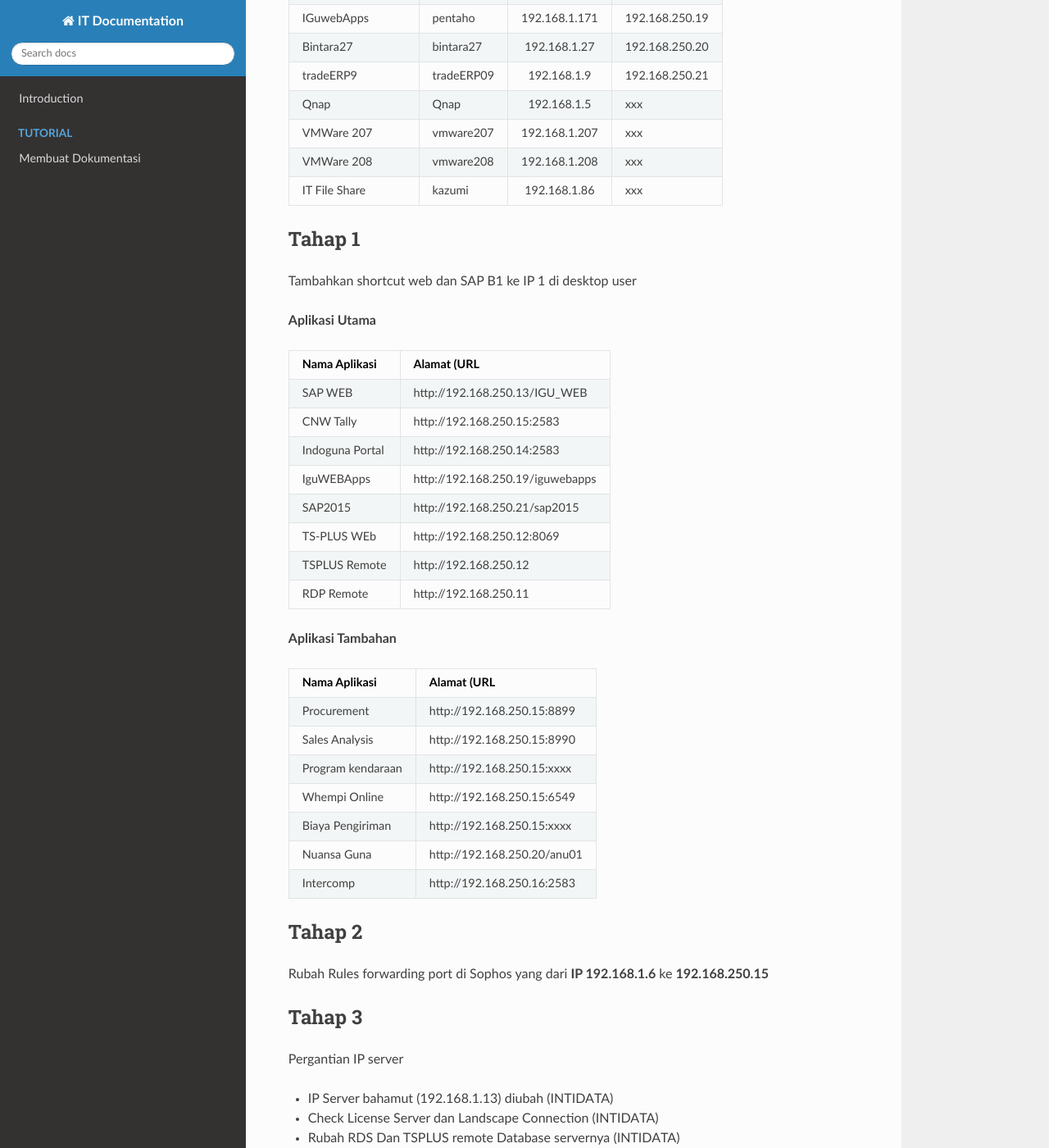
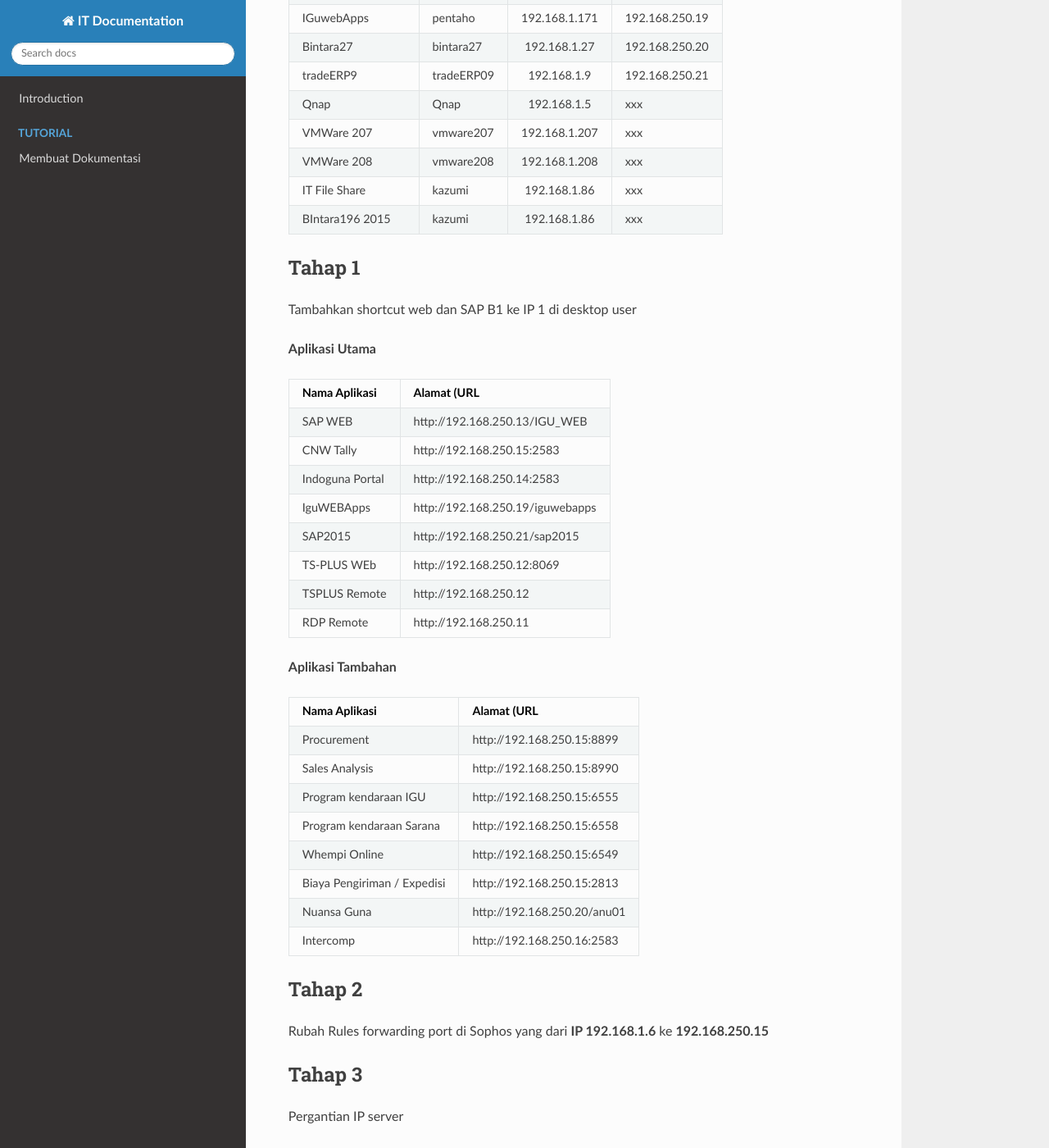
Before and after one commit to andyut/itdocs, an MkDocs documentation site: the page built from docs/log_20220308.md, in a window 1280 px wide and 1400 px high, scrolled down 609 px. Shown: the whole window at 82% size. Built offline with MkDocs 1.6.1, drawn with Linux system fonts in a browser that asks for light colours; nearby versions of some CDN libraries.

Commit message:
Update log_20220308.md

```diff
--- a/docs/log_20220308.md
+++ b/docs/log_20220308.md
@@ -22,6 +22,7 @@
 |VMWare 207 | vmware207 | 192.168.1.207 | xxx |
 |VMWare 208 | vmware208 | 192.168.1.208 | xxx |
 |IT File Share | kazumi | 192.168.1.86 | xxx |
+|BIntara196 2015 | kazumi | 192.168.1.86 | xxx |
 
 
 
@@ -49,9 +50,10 @@ Tambahkan shortcut web dan SAP B1 ke IP 1 di desktop user
 | --------------| ------------|
 | Procurement       | http://192.168.250.15:8899 |
 | Sales Analysis    | http://192.168.250.15:8990 |
-| Program kendaraan | http://192.168.250.15:xxxx |
+| Program kendaraan IGU | http://192.168.250.15:6555 |
+| Program kendaraan Sarana | http://192.168.250.15:6558 |
 | Whempi Online      | http://192.168.250.15:6549 |
-| Biaya Pengiriman   | http://192.168.250.15:xxxx |
+| Biaya Pengiriman / Expedisi   | http://192.168.250.15:2813 |
 | Nuansa Guna       | http://192.168.250.20/anu01 |
 | Intercomp       | http://192.168.250.16:2583 |
 
```
